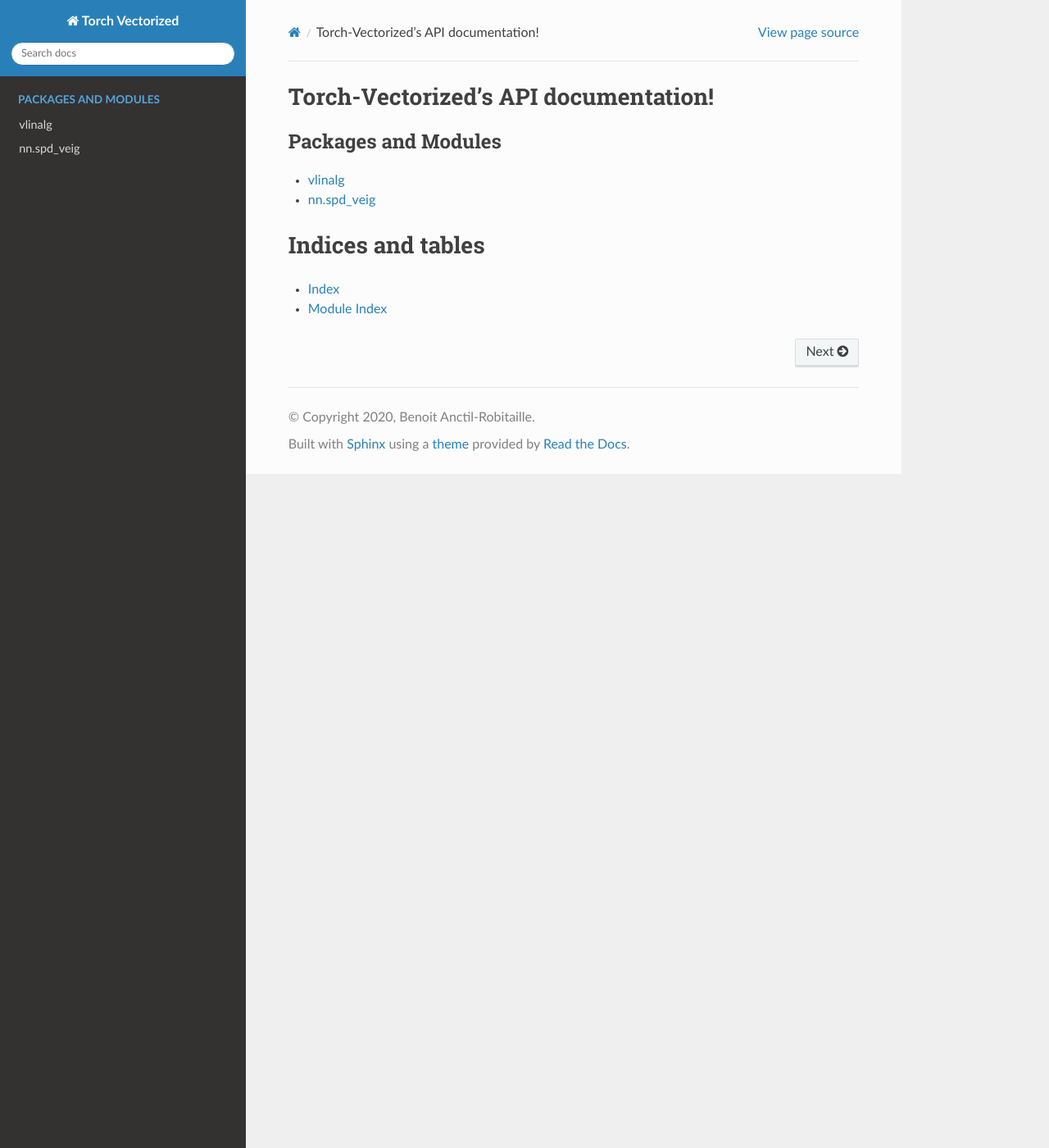
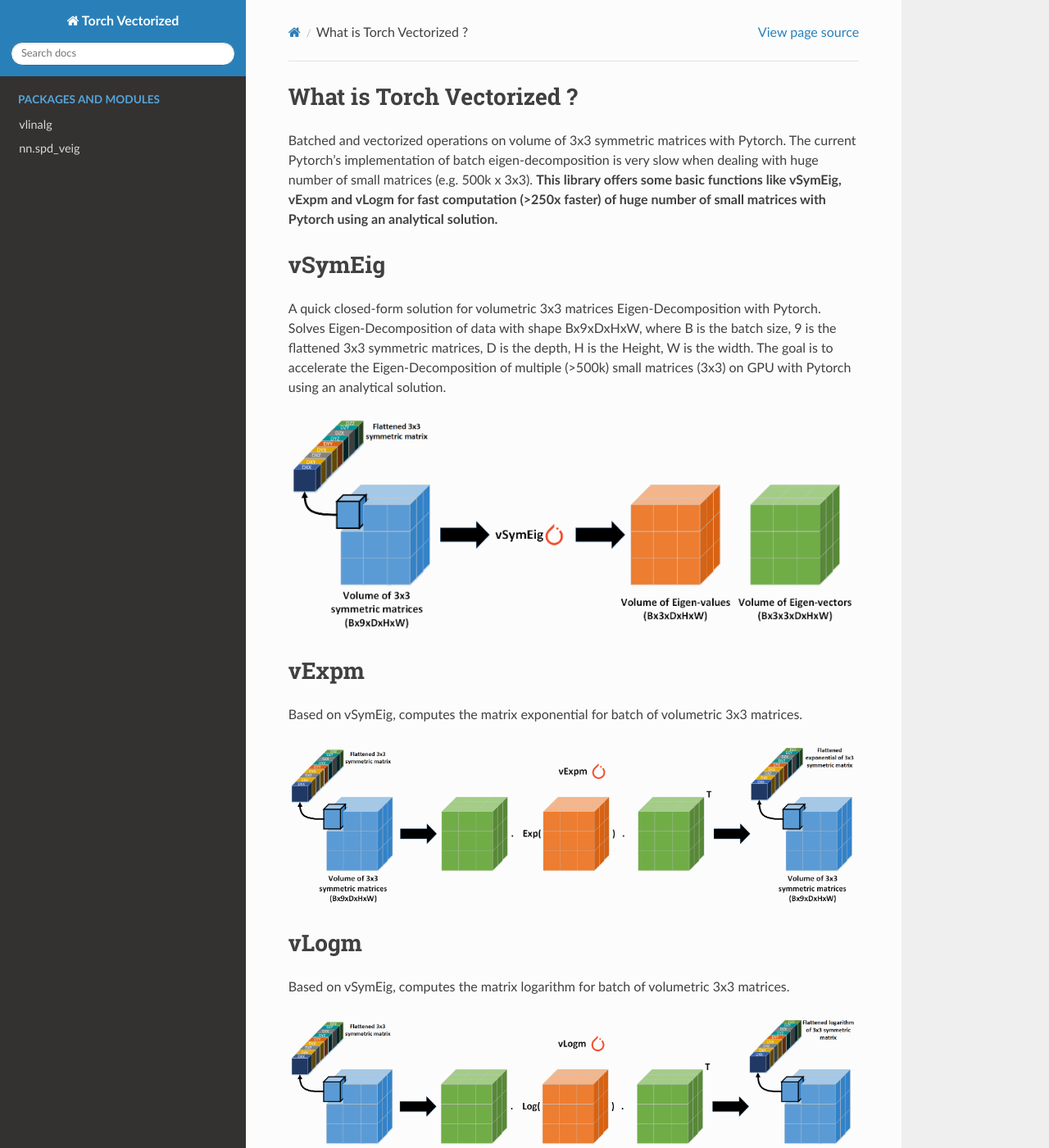
Before and after one commit to banctilrobitaille/torch-vectorized, a Sphinx documentation site: the page built from docs/source/index.rst, in a window 1280 px wide and 1400 px high. Shown: the whole window at 82% size. Built offline with Sphinx 7.4.7 and the Read the Docs theme 2.0.0, drawn with Linux system fonts in a browser that asks for light colours; formulas are drawn with MathJax 3; some of the changed text lies outside the part shown.

Commit message:
+ Added index content

```diff
--- a/docs/source/index.rst
+++ b/docs/source/index.rst
@@ -1,5 +1,54 @@
-Torch-Vectorized's API documentation!
-============================================
+What is Torch Vectorized ?
+==========================
+Batched and vectorized operations on volume of 3x3 symmetric matrices with Pytorch. The current Pytorch's implementation of batch eigen-decomposition is very slow when dealing with huge number of small matrices (e.g. 500k x 3x3). **This library offers some basic functions like vSymEig, vExpm and vLogm for fast computation (>250x faster) of huge number of small matrices with Pytorch using an analytical solution.**
+
+vSymEig
+=======
+A quick closed-form solution for volumetric 3x3 matrices Eigen-Decomposition with Pytorch. Solves Eigen-Decomposition of data with shape Bx9xDxHxW, where B is the batch size, 9 is the flattened 3x3 symmetric matrices, D is the depth, H is the Height, W is the width. The goal is to accelerate the Eigen-Decomposition of multiple (>500k) small matrices (3x3) on GPU with Pytorch using an analytical solution.
+
+.. image:: _static/vsymeig.png
+  :width: 100%
+  :alt: vSymeig
+
+vExpm
+=====
+Based on vSymEig, computes the matrix exponential for batch of volumetric 3x3 matrices.
+
+.. image:: _static/vexpm.png
+  :width: 100%
+  :alt: vExpm
+
+vLogm
+=====
+Based on vSymEig, computes the matrix logarithm for batch of volumetric 3x3 matrices.
+
+.. image:: _static/vlogm.png
+  :width: 100%
+  :alt: vLogm
+
+Install me
+==========
+
+pip install torch-vectorized
+
+How to use
+==========
+
+.. code-block:: python
+
+    from torchvectorized.vlinalg import vSymeig
+
+    # Random batch of volumetric 3x3 symmetric matrices of size 16x9x32x32x32
+    input = sym(torch.rand(16, 9, 32, 32, 32))
+
+    # Output eig_vals with size: 16x3x32x32x32 and eig_vecs with size 16,3,3,32,32,32
+    eig_vals, eig_vecs = vSymeig(input, eigen_vectors=True)
+
+    def sym(self, inputs):
+        # Ensure symmetry of randomly generated 3x3 matrix using (X + X.T) / 2.0
+        return (inputs + inputs[:, [0, 3, 6, 1, 4, 7, 2, 5, 8], :, :, :]) / 2.0
+
+
 
 .. toctree::
   :maxdepth: 1
```
